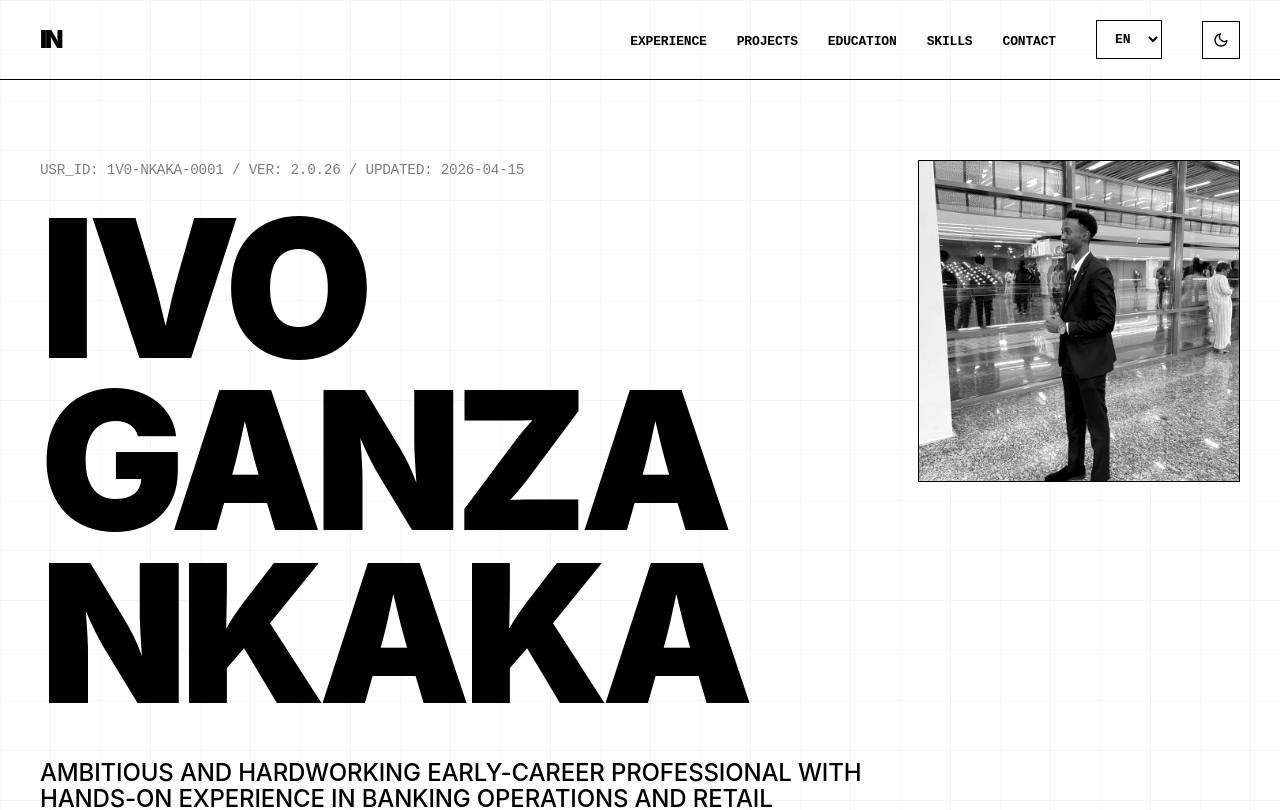
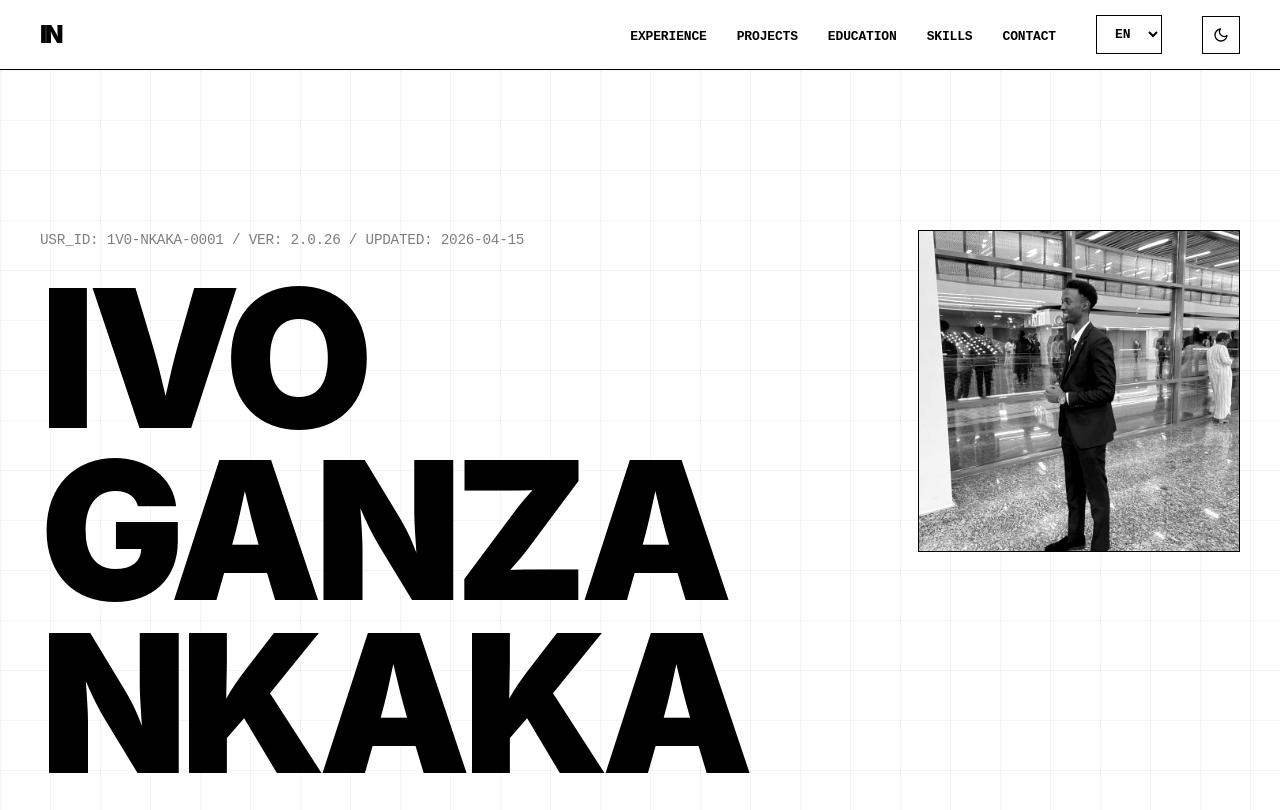
Before and after one commit to ivo-n-g/my-portfolio, a React (Vite) app: page / in a window 1280 px wide. Shown: the top 810 px of the page. Built offline with nearby package versions, Linux system fonts and the light colour scheme; no server answers.

Commit message:
Make navbar sticky and add background for visibility on all components

```diff
--- a/src/components/Navbar.css
+++ b/src/components/Navbar.css
@@ -1,11 +1,12 @@
 .navbar {
-  position: absolute;
+  position: sticky;
   top: 0;
   width: 100%;
-  background: transparent;
+  background: var(--bg);
+  backdrop-filter: blur(10px);
   z-index: 1000;
   border-bottom: 1px solid var(--border);
-  padding: 20px 0;
+  padding: 15px 0;
 }
 
 .navbar-container {
```
